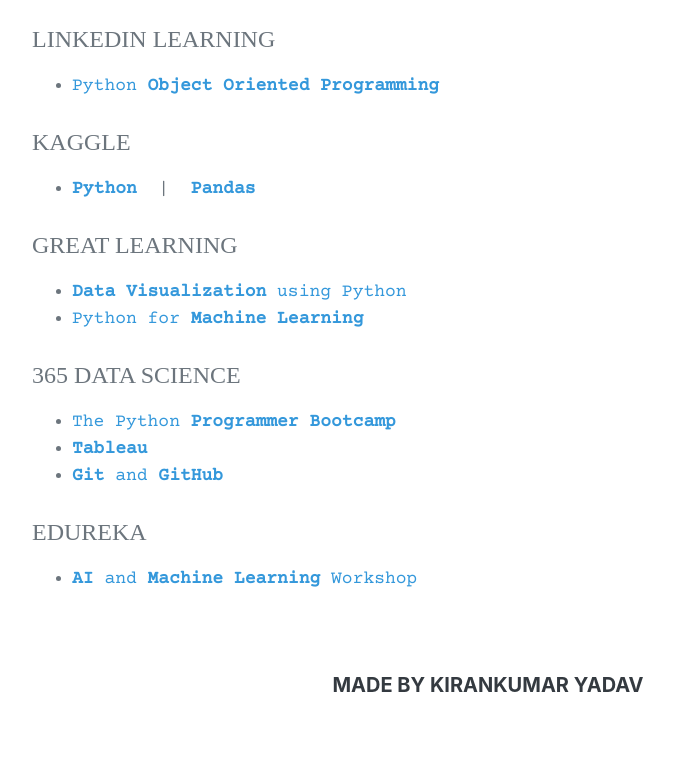
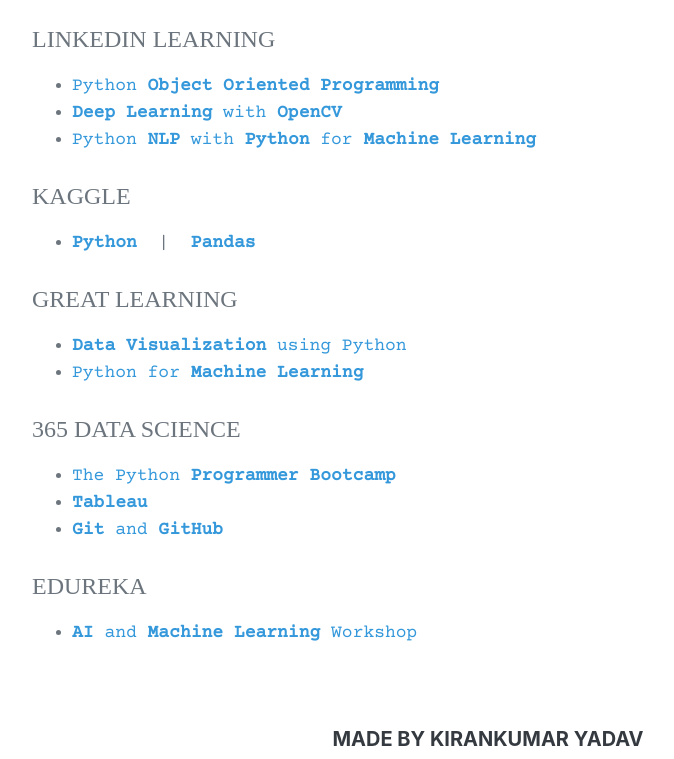
Before and after one commit to iamkirankumaryadav/Resume, a plain HTML site: page index.html in a window 1280 px wide. Shown: the part 5481-6240 px from the top of the page, without its empty margins (288-962 px from the left). Before the commit the page ends 6186 px from the top, so only its background shows below. Drawn offline with Linux system fonts and the light colour scheme; a web font is replaced by a local one.

Commit message:
Update index.html

```diff
--- a/index.html
+++ b/index.html
@@ -329,6 +329,12 @@
                     <li>
                         <a href="pdf/LinkedInPythonOOP.pdf" target="_blank" style="text-decoration: none">Python <strong>Object Oriented Programming</strong></a>
                     </li>
+                    <li>
+                        <a href="pdf/LinkedInDeepLearningOpenCV.pdf" target="_blank" style="text-decoration: none"><strong>Deep Learning</strong> with <strong>OpenCV</strong></a>
+                    </li>
+                    <li>
+                        <a href="pdf/LinkedInNLPPythonMachineLearningEssential.pdf" target="_blank" style="text-decoration: none">Python <strong>NLP</strong> with <strong>Python</strong> for <strong>Machine Learning</strong></a>
+                    </li>
                 </ul>
                 <br>
 
```
